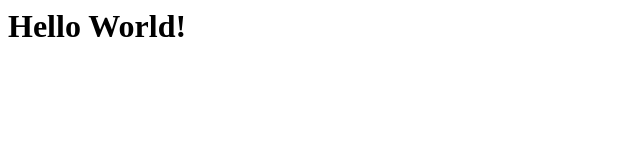
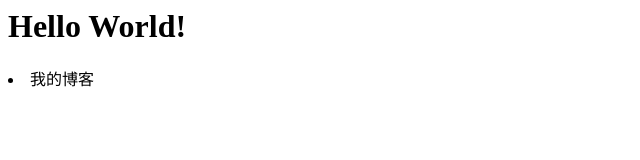
Before and after one commit to lihao-ops/lihao-ops.github.io, a plain HTML site: page index.html in a window 1280 px wide. Shown: the whole page, without its empty margins (0-640 px from the left). Drawn offline with Linux system fonts and the light colour scheme.

Commit message:
Update index.html

```diff
--- a/index.html
+++ b/index.html
@@ -5,5 +5,6 @@
 
     <body>
         <h1>Hello World!</h1>
+        <li><a herf="http://www.lhblog.top/"> 我的博客 </a></li>
     </body>
 </html>
```
